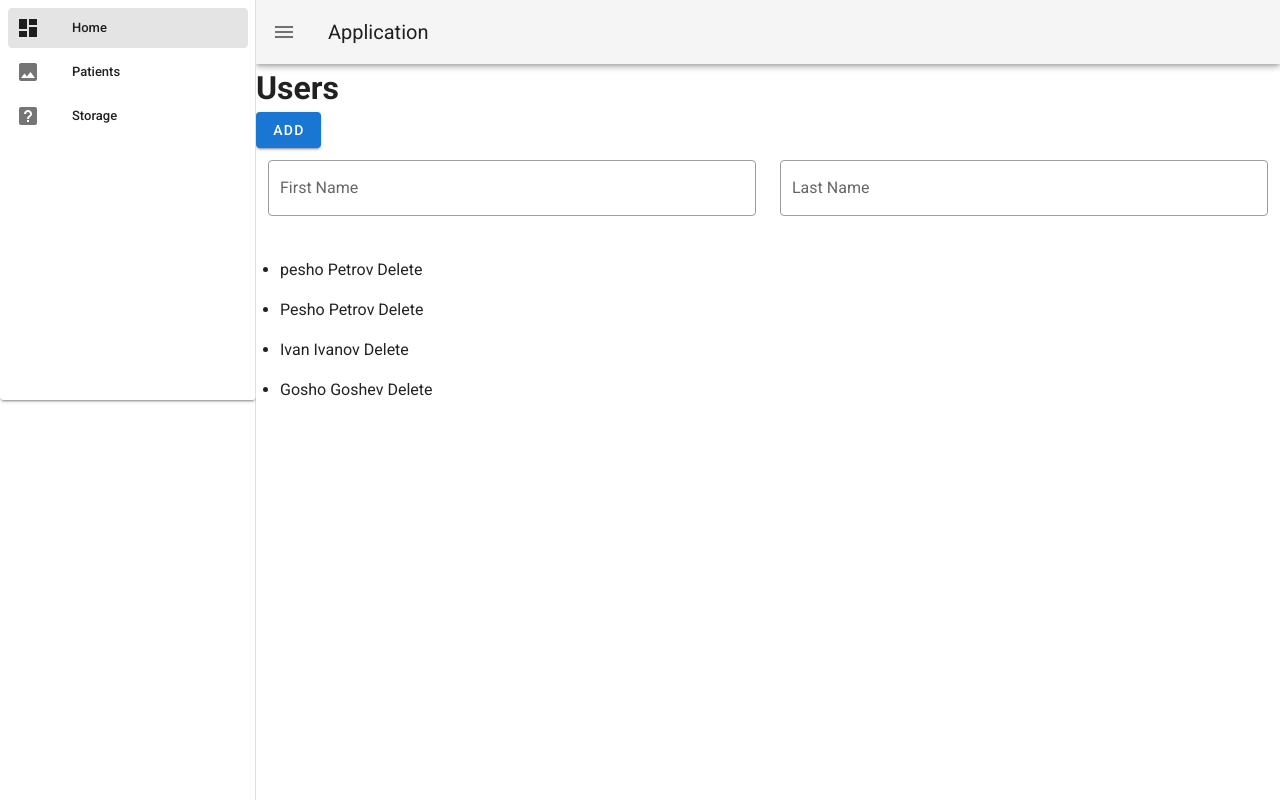
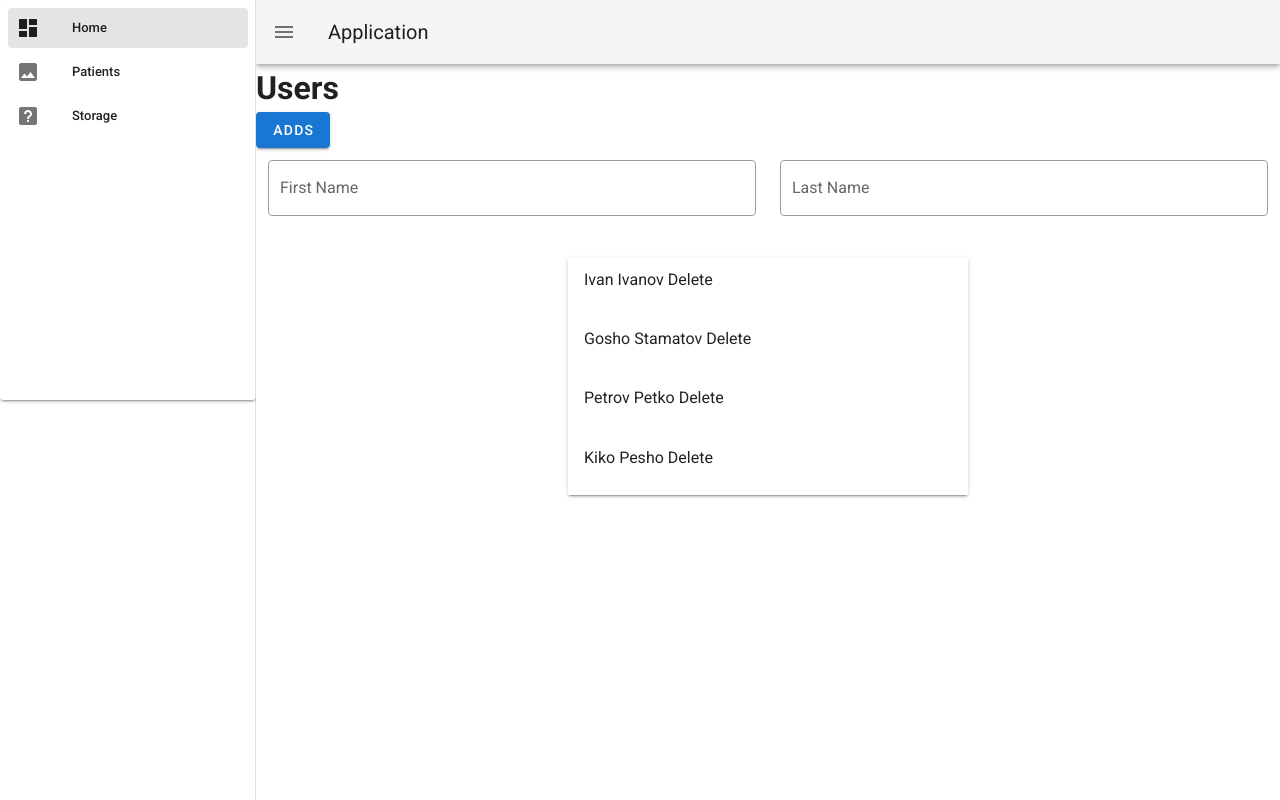
Before and after one commit to Ivelin-uk/demo1, a Vue app: page / in a window 1280 px wide. Built offline with nearby package versions, Linux system fonts and the light colour scheme.

Commit message:
show data from json

```diff
--- a/src/App.vue
+++ b/src/App.vue
@@ -46,6 +46,7 @@
 </template>
 
 <script>
+
   export default {
     data () {
       return {
--- a/src/components/users.vue
+++ b/src/components/users.vue
@@ -38,30 +38,35 @@
         </div>
 
         <div>
-            <ul id="example-1">
-                <li v-for="(item, index) in names" :key="item" :id="index">
-                    <p><span>{{item.firstName}}</span> <span>{{item.lastName}}</span> <span v-on:click="Delete">Delete</span></p>
-                </li>
-            </ul>
+            <template>
+                <v-card
+                    class="mx-auto"
+                    max-width="400"
+                    tile
+                >
+                    <v-list-item v-for="(item, index) in names" :key="item" :id="index">
+                    <v-list-item-content>
+                        <v-list-item-title> <p><span>{{item.firstName}}</span> <span>{{item.lastName}}</span> <span v-on:click="Delete">Delete</span></p></v-list-item-title>
+                    </v-list-item-content>
+                    </v-list-item>
+                </v-card>
+            </template>
         </div>
     </div>
 </template>
 
 <script>
 import addButton from '@/components/buttons/add.vue'
+import json from '@/json/data.json'
 
 export default ({
     data(){
         return{
-            names: [
-                { firstName: 'pesho' , lastName: 'Petrov'},
-                { firstName: 'Pesho' , lastName: 'Petrov'},
-                { firstName: 'Ivan'  , lastName: 'Ivanov'},
-                { firstName: 'Gosho' , lastName: 'Goshev'},
-            ],
-            addButtonText: 'Add',
+            names: [],
+            addButtonText: 'Adds',
             first: '',
             last: '',
+            myJson: json,
         }
     },
     components: {
@@ -69,7 +74,6 @@ export default ({
     },
     methods: {
         Add: function() {
-            console.log(this.first + ' ' + this.last);
             let firstName = this.first;
             let lastName = this.last;
             this.names.push({ firstName: firstName,lastName: lastName});
@@ -81,6 +85,12 @@ export default ({
             console.log(id);
             this.names.splice(id, 1);
         },
+    },
+    created() {
+        let arr = this.myJson;
+        for(let i = 0; i < arr.length; i++){
+            this.names.push({ firstName: arr[i].firstName,lastName: arr[i].lastName});
+        }
     }
 })
 </script>
--- a/src/json/data.json
+++ b/src/json/data.json
@@ -1,10 +1,22 @@
 [
     {
-        "firstname": "toto",
-        "lastname": "titi"
+        "firstName": "Ivan",
+        "lastName": "Ivanov",
+        "Age": 10
     },
     {
-        "firstname": "toto2",
-        "lastname": "titi2"
+        "firstName": "Gosho",
+        "lastName": "Stamatov",
+        "Age": 50
+    },
+    {
+        "firstName": "Petrov",
+        "lastName": "Petko",
+        "Age": 25
+    },
+    {
+        "firstName": "Kiko",
+        "lastName": "Pesho",
+        "Age": 19
     }
 ]
--- a/src/router/index.js
+++ b/src/router/index.js
@@ -20,7 +20,7 @@ const routes = [
   },
   {
     path: '/storage',
-    name: 'Patients',
+    name: 'Storage',
     // route level code-splitting
     // this generates a separate chunk (about.[hash].js) for this route
     // which is lazy-loaded when the route is visited.
```
